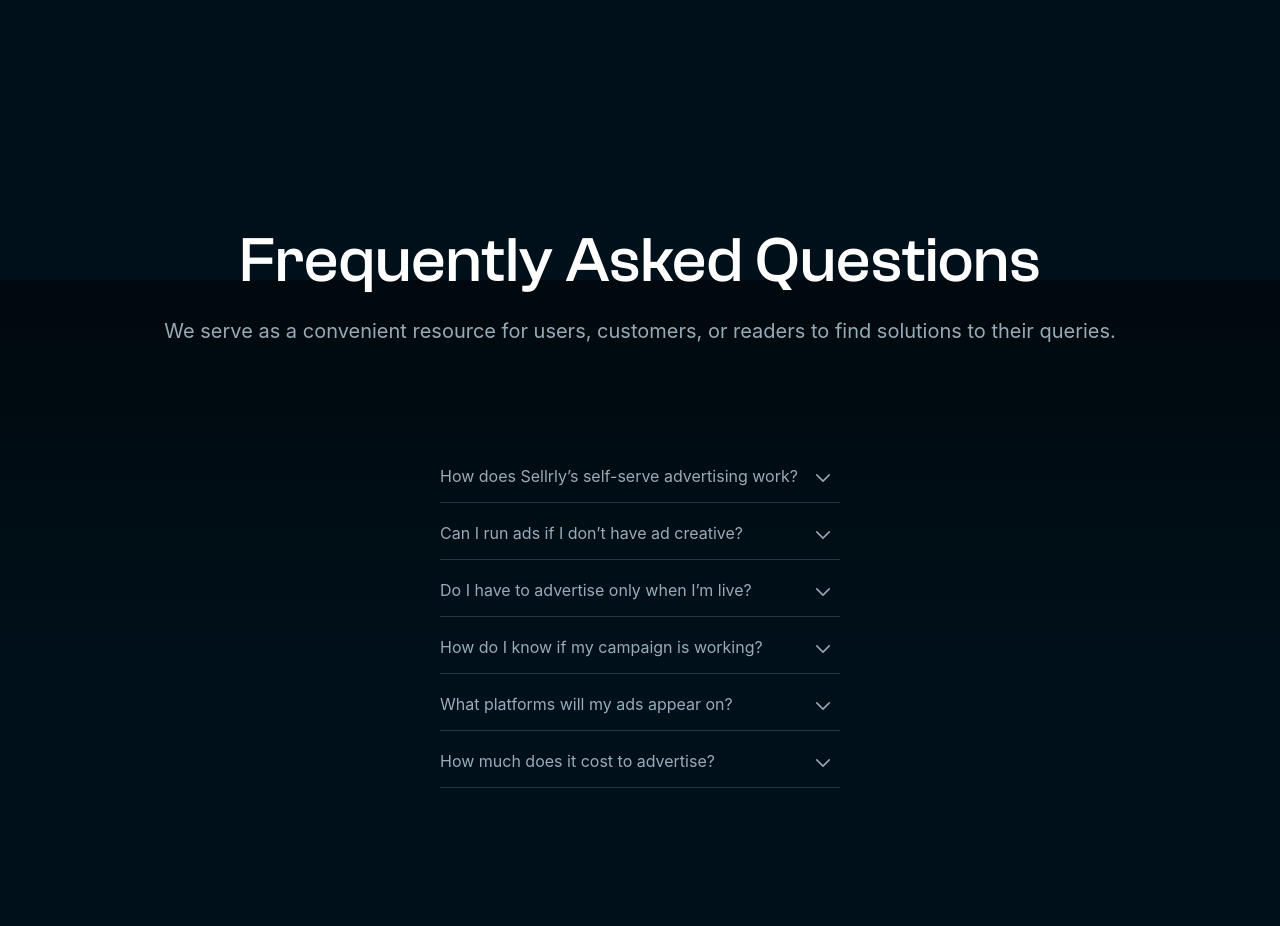
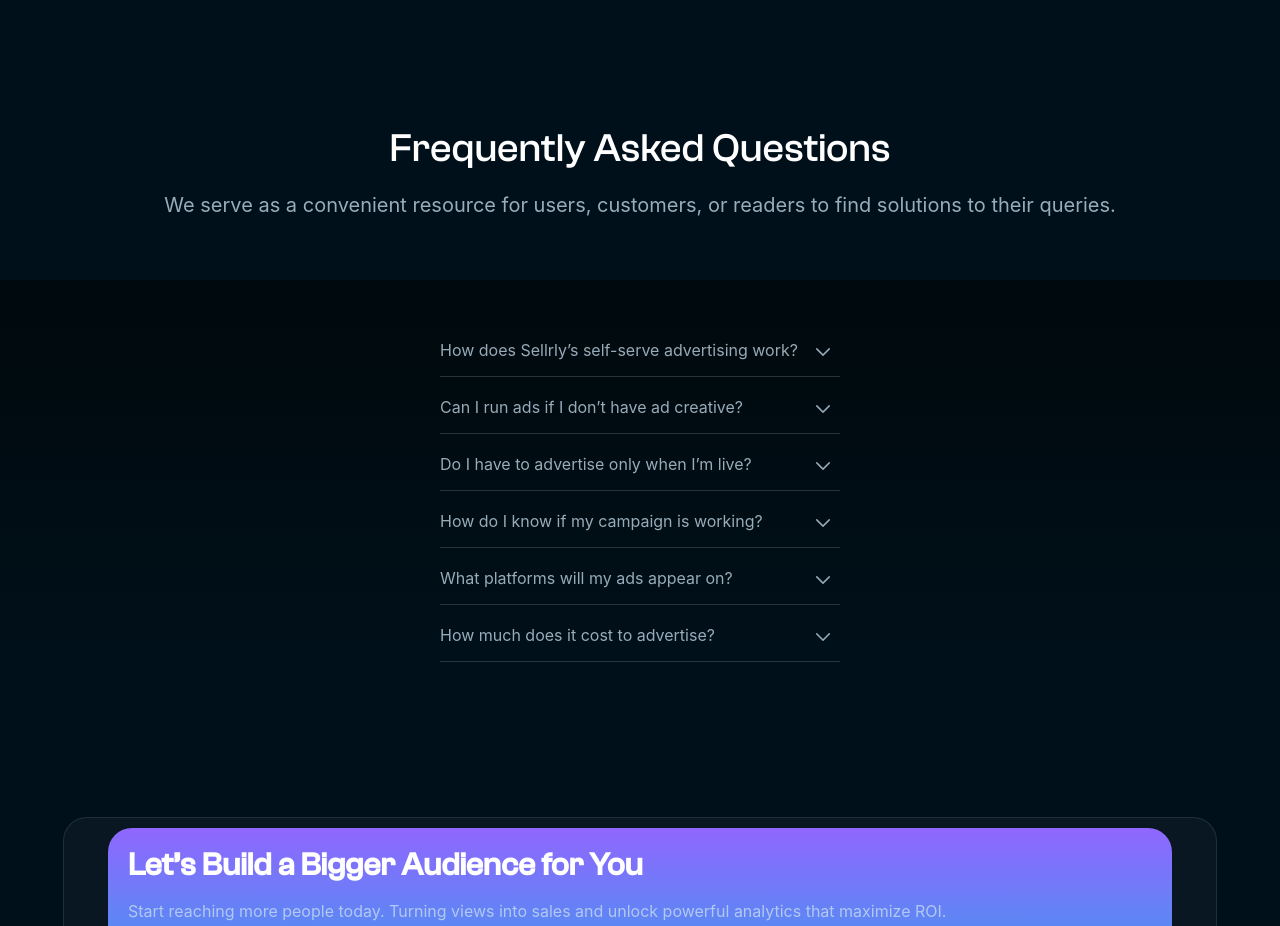
Before and after one commit to WillCBurroughs/sellrly, a React (Create React App) app: page / in a window 1280 px wide. Shown: the part 2920-3846 px from the top of the page. Built offline with nearby package versions, Linux system fonts and the light colour scheme; a web font is replaced by a local one.

Commit message:
Competent home version

```diff
--- a/src/components/molecules/MobileBottomSection.js
+++ b/src/components/molecules/MobileBottomSection.js
@@ -22,7 +22,7 @@ export default function MobileBottomSection(props) {
     <div className='spacer' id = {props.spacer}>
     <div className='FAQSMobile' id= {props.id}>
         <div className='leftHeroFAQS'>
-            <h1 className='h1Faqs'>
+            <h1 className='h1FaqsMobile'>
                 Frequently Asked Questions
             </h1>
             <p className='blr' id=''>We serve as a convenient resource for users, customers, or readers to find solutions to their queries.</p>
--- a/src/index.css
+++ b/src/index.css
@@ -1637,7 +1637,7 @@ input:focus, textarea:focus {
 }
 
 #holdingCorrect {
-  top: calc(4300px - 25vw);
+  top: calc(4200px - 25vw);
   height: 400px;
   padding: 0px;
 }
@@ -1730,7 +1730,7 @@ input:focus, textarea:focus {
 
 #homeSpacer{
   position: absolute;
-  top: calc(-400px + 20vw);
+  top: calc(-500px + 20vw);
   left: 0;
 }
 
@@ -1866,3 +1866,7 @@ input:focus, textarea:focus {
   justify-content: center;
   display: flex;
 }
+
+.h1FaqsMobile{
+  font-size: 40px;
+}
```
